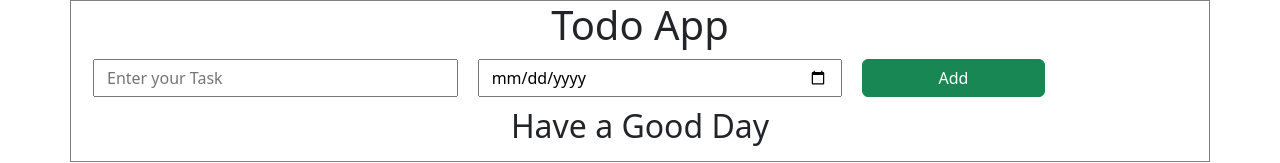
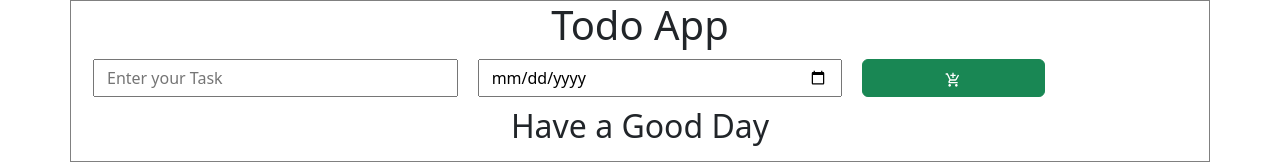
Before and after one commit to classyie/TODO-APP, a React (Create React App) app: page / in a window 1280 px wide. Shown: the top 163 px of the page. Built offline with nearby package versions, Linux system fonts and the light colour scheme.

Commit message:
Modified Buttons

```diff
--- a/src/App.js
+++ b/src/App.js
@@ -10,7 +10,7 @@ function App() {
 
   let [todoItems, setTodoItems] = useState([]);
   let addItems = (newName, newDueDate) => {
-    let newItem = {Name: newName, DueDate: newDueDate}
+    let newItem = {Name: newName, dueDate: newDueDate}
     setTodoItems([...todoItems, newItem]);
   }
   let handleDelete = (item)=>{
--- a/src/Components/AddItem.jsx
+++ b/src/Components/AddItem.jsx
@@ -1,5 +1,7 @@
 import { useState } from 'react';
+import { MdAddShoppingCart } from "react-icons/md";
 import styles from './AddItem.module.css';
+
 function AddItem({addItems}){
     let [inputvalue, setInputValue] = useState("");
     let [dueDate, setDueDate] = useState("");
@@ -20,7 +22,7 @@ function AddItem({addItems}){
         <div className={`${styles.items} row`}>
             <input type="text" placeholder="Enter your Task" className="col-4" onChange={handleInputValue} value={inputvalue}/>
             <input type="date" className="col-4" onChange={handleDueDate}  value={dueDate} />
-            <button className="col-2 btn btn-success" onClick={() => handleInput(inputvalue, dueDate)}>Add</button>
+            <button className="col-2 btn btn-success" onClick={() => handleInput(inputvalue, dueDate)}><MdAddShoppingCart /></button>
         </div>
     );
 }
--- a/src/Components/ItemPrint.jsx
+++ b/src/Components/ItemPrint.jsx
@@ -1,3 +1,4 @@
+import { MdDelete } from "react-icons/md";
 import styles from './ItemPrint.module.css';
 function ItemPrint({item, onDeleteClick}){
 
@@ -5,7 +6,7 @@ function ItemPrint({item, onDeleteClick}){
         <div className="row" >
         <p className="col-4">{item.Name}</p>
         <p className="col-4">{item.dueDate}</p>
-        <button className={`${styles.buttonStyle} col-2 btn btn-danger`} onClick={() =>onDeleteClick(item)}>Delete</button>
+        <button className={`${styles.buttonStyle} col-2 btn btn-danger`} onClick={() =>onDeleteClick(item)}><MdDelete /></button>
         </div>
     </>);
 }
```
